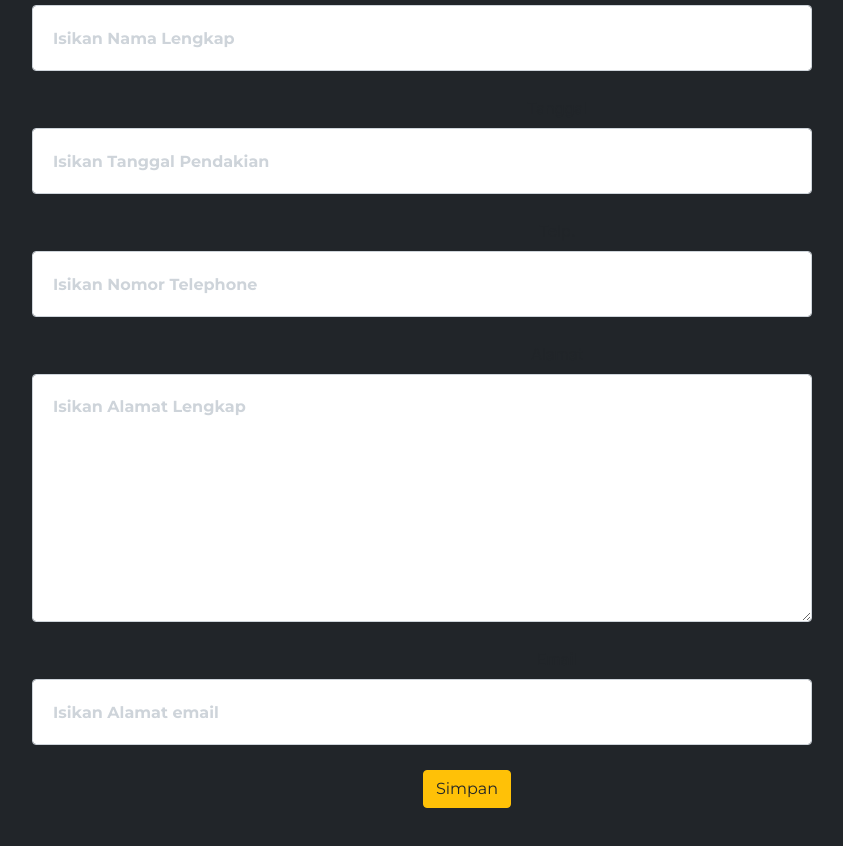
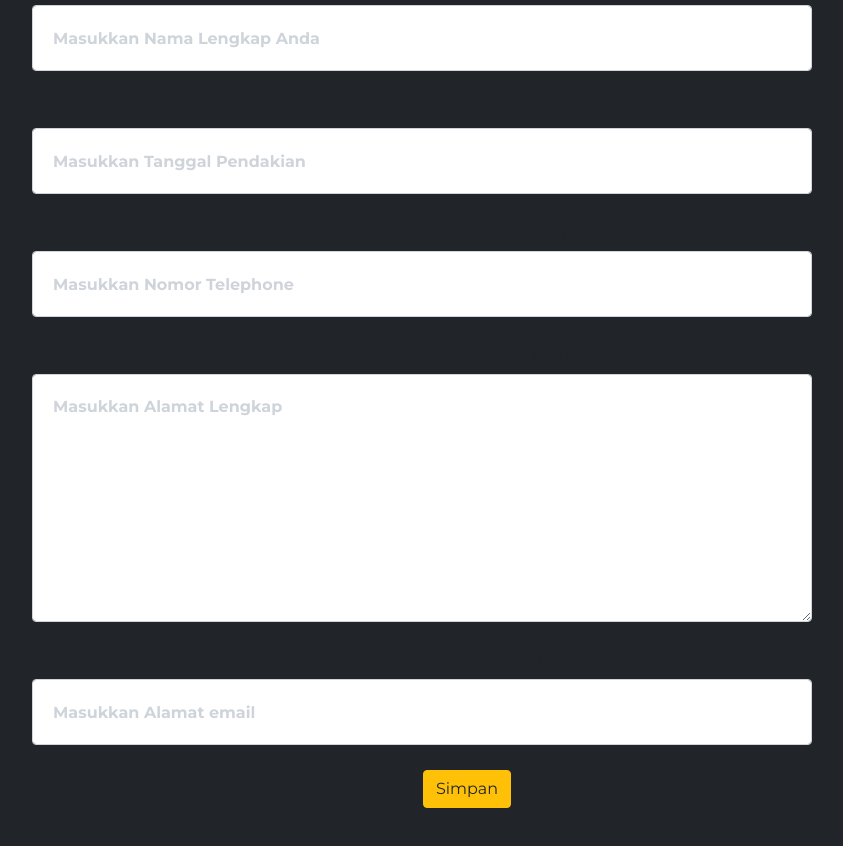
Before and after one commit to PancaPakw/ADS_9_C, a website with bundled scripts: page web_gunung/formregistrasi.html in a window 1280 px wide. Shown: the part 428-1274 px from the top of the page, without its empty margins (83-926 px from the left). Built offline with nearby package versions, Linux system fonts and the light colour scheme; a web font is replaced by a local one.

Commit message:
Update formregistrasi.html

```diff
--- a/web_gunung/formregistrasi.html
+++ b/web_gunung/formregistrasi.html
@@ -85,31 +85,31 @@
                   <div class="form-group">
                     <label for="nama" class="col-sm-1" "control-label">Nama</label>
                     <div class="col-sm-9">
-                        <input type="text" class="form-control" name="nama" placeholder="Isikan Nama Lengkap">
+                        <input type="text" class="form-control" name="nama" placeholder="Masukkan Nama Lengkap Anda">
                     </div>
                   </div>
                   <div class="form-group">
                     <label for="nama" class="col-sm-1" "control-label">Tanggal</label>
                     <div class="col-sm-9">
-                        <input type="text" class="form-control" name="tanggal" placeholder="Isikan Tanggal Pendakian">
+                        <input type="text" class="form-control" name="tanggal" placeholder="Masukkan Tanggal Pendakian">
                     </div>
                   </div>
                   <div class="form-group">
                     <label for="nama" class="col-sm-1" "control-label">Telp.</label>
                     <div class="col-sm-9">
-                        <input type="text" class="form-control" name="telp" placeholder="Isikan Nomor Telephone">
+                        <input type="text" class="form-control" name="telp" placeholder="Masukkan Nomor Telephone">
                     </div>
                   </div>
                   <div class="form-group">
                     <label for="alamat" class="col-sm-1" "control-label">Alamat</label>
                     <div class="col-sm-9">
-                        <textarea name="alamat"class="form-control" placeholder="Isikan Alamat Lengkap"></textarea>
+                        <textarea name="alamat"class="form-control" placeholder="Masukkan Alamat Lengkap"></textarea>
                     </div>
                   </div>
                   <div class="form-group">
                     <label for="nama" class="col-sm-1" "control-label">Email</label>
                     <div class="col-sm-9">
-                        <input type="text" class="form-control" name="email" placeholder="Isikan Alamat email">
+                        <input type="text" class="form-control" name="email" placeholder="Masukkan Alamat email">
                     </div>
                   </div>
                   <div class="col-sm-offset-4 col-sm-10">
```
